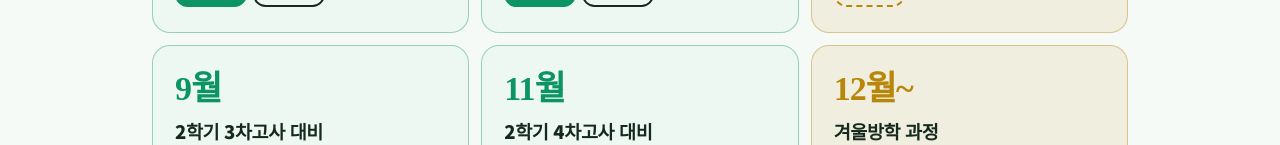
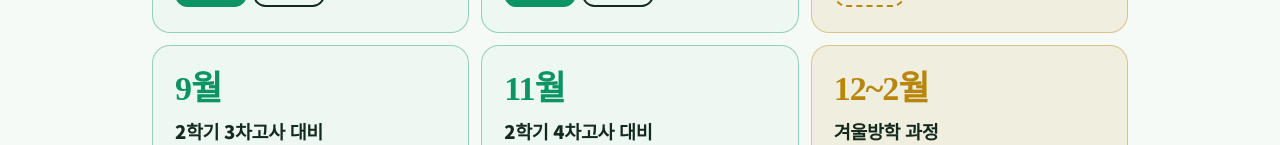
Before and after one commit to oreum1222/oreum-2026, a plain HTML site: page roadmap-mid.html in a window 1280 px wide. Shown: the part 655-800 px from the top of the page. Drawn offline with Linux system fonts and the light colour scheme; a web font is replaced by a local one.

Commit message:
중등 로드맵: 겨울방학 카드 12~2월로 확장, 예비합니다 → 대비합니다
Co-Authored-By: Claude Fable 5 <noreply@anthropic.com>

```diff
--- a/roadmap-mid.html
+++ b/roadmap-mid.html
@@ -118,7 +118,7 @@
       <li class="st c rv" style="--k:2"><div class="m">7~8월</div><div class="nm">여름 집중 과정</div><div class="ds">심화 국어와 고전 입문. 2학기와 다음 학년을 미리 준비합니다</div><div class="tags"><span class="pill c">방학 특강</span></div></li>
       <li class="st a rv"><div class="m">9월</div><div class="nm">2학기 3차고사 대비</div><div class="ds">2학기 첫 내신과 함께 문학·문법 기초를 이어 갑니다</div><div class="tags"><span class="pill a">내신 집중</span><span class="pill b">기초·심화</span></div></li>
       <li class="st a rv" style="--k:1"><div class="m">11월</div><div class="nm">2학기 4차고사 대비</div><div class="ds">한 해 내신을 마무리합니다</div><div class="tags"><span class="pill a">내신 집중</span></div></li>
-      <li class="st c rv" style="--k:2"><div class="m">12월~</div><div class="nm">겨울방학 과정</div><div class="ds">다음 학년을 예비합니다. 중3은 고1 과정으로 이어 갑니다</div><div class="tags"><span class="pill c">방학 특강</span></div></li>
+      <li class="st c rv" style="--k:2"><div class="m">12~2월</div><div class="nm">겨울방학 과정</div><div class="ds">다음 학년을 대비합니다. 중3은 고1 과정으로 이어 갑니다</div><div class="tags"><span class="pill c">방학 특강</span></div></li>
     </ol>
     <p class="note rv">중2·중3 동일 구조로, 학교 진도와 시험 일정에 맞춰 운영합니다.</p>
     <div class="band rv">내신은 바로, 기초는 꾸준히,<br><mark>방학엔 한 걸음 더</mark></div>
```
